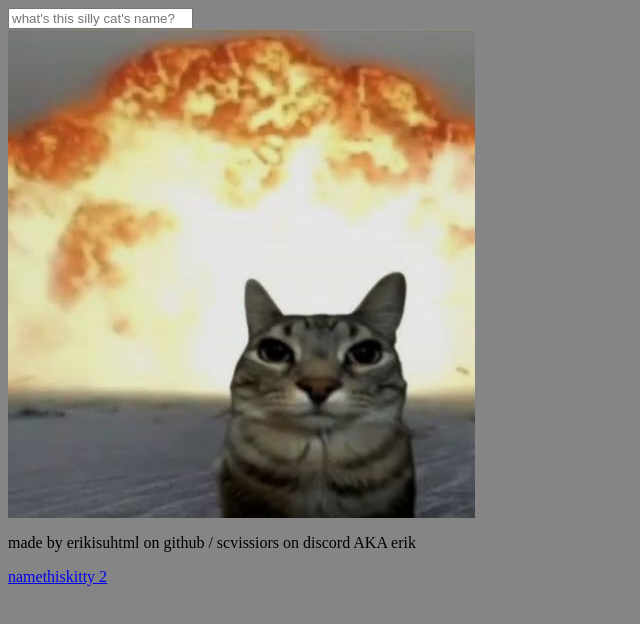
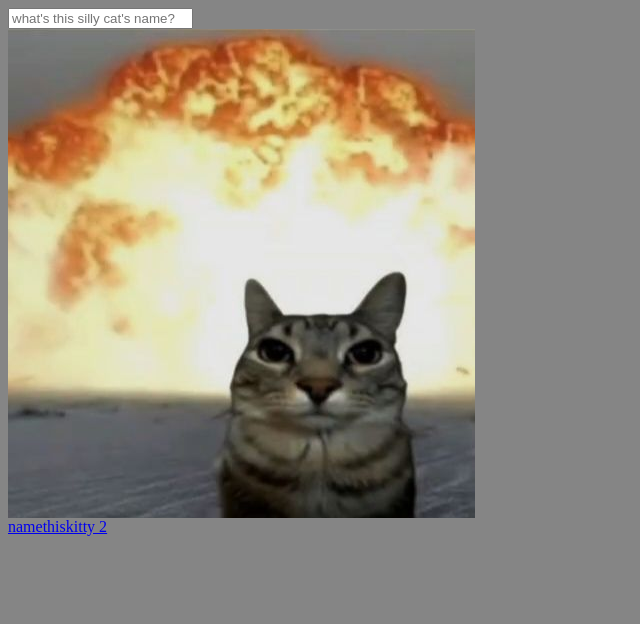
Before and after one commit to erikisuhtml/namethiskitty, a plain HTML site: page index.html in a window 1280 px wide. Shown: the whole page, without its empty margins (0-640 px from the left). Drawn offline with Linux system fonts and the light colour scheme.

Commit message:
Update index.html

```diff
--- a/index.html
+++ b/index.html
@@ -11,7 +11,6 @@
   <body style="background-color:rgb(133, 133, 133);">
     <input type="text" placeholder="what's this silly cat's name?">
 <img class="sillycat" src="silicat.jpg">
-    <p> made by erikisuhtml on github / scvissiors on discord AKA erik</p>
 <a href="https://erikisuhtml.github.io/namethiskitty2/" target="_blank">namethiskitty 2</a>
   </body>
 </html>
```
